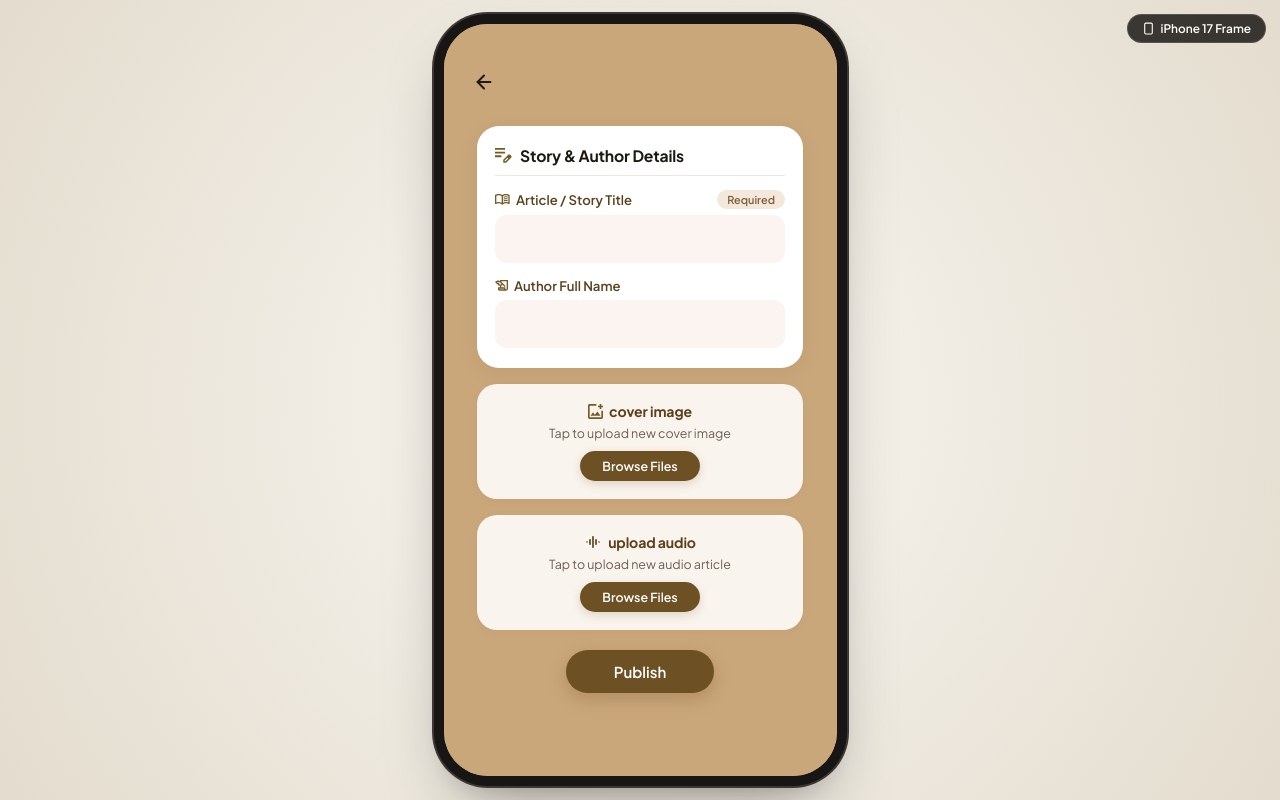
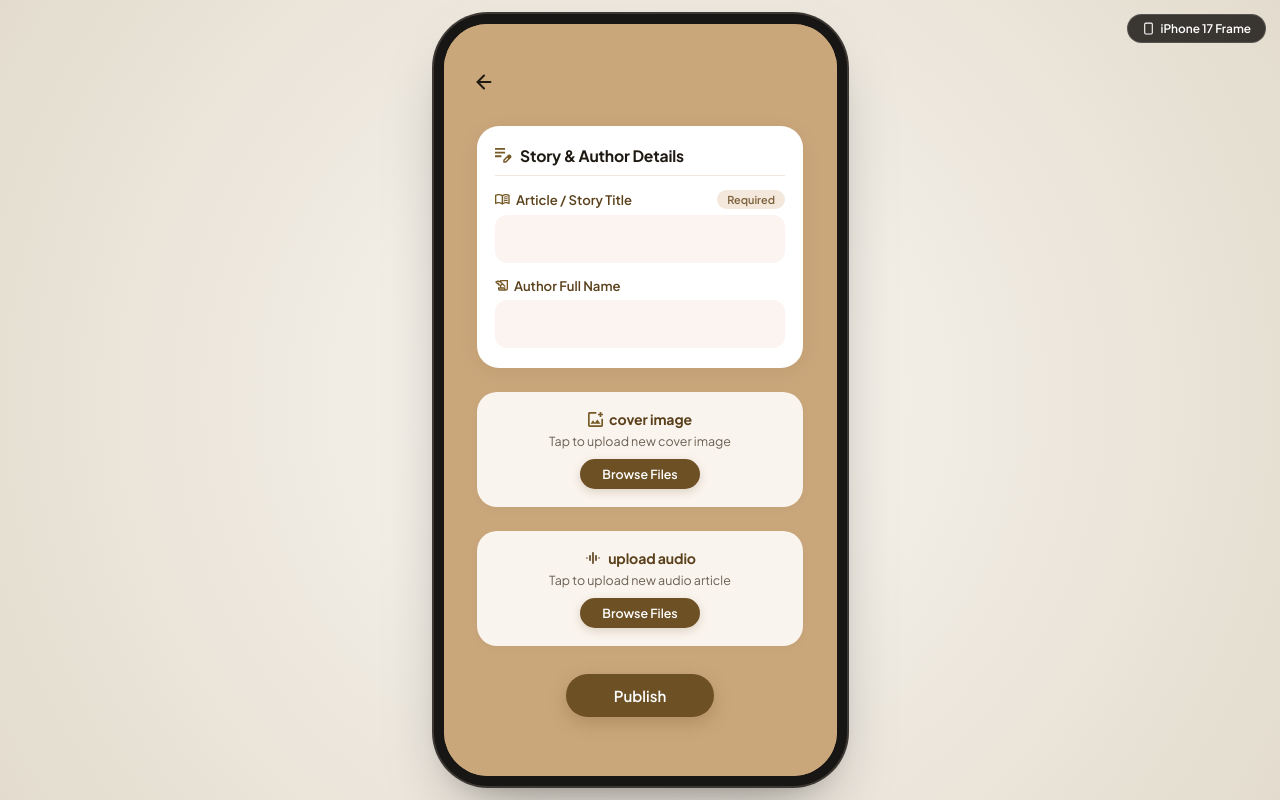
Before and after one commit to arathyrajeesh/sn-college-vadakara, a website: page public/admin-dashboard.html in a window 1280 px wide. Both pictures are taken after a click on the button "New Article". Drawn offline with nearby package versions, Linux system fonts and the light colour scheme; a web font is replaced by a local one.

Commit message:
Increase gap between form cards on New Article screen

```diff
--- a/public/admin-dashboard.html
+++ b/public/admin-dashboard.html
@@ -372,8 +372,8 @@
       display: flex;
       flex-direction: column;
       align-items: center;
-      gap: 16px;
-      padding: 0 24px 40px;
+      gap: 24px;
+      padding: 0 24px 44px;
       flex-shrink: 0;
       z-index: 10;
     }
```
